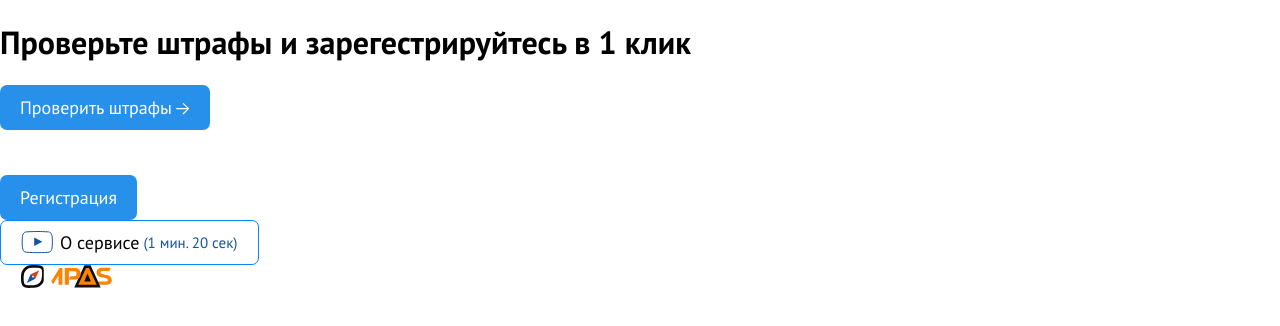
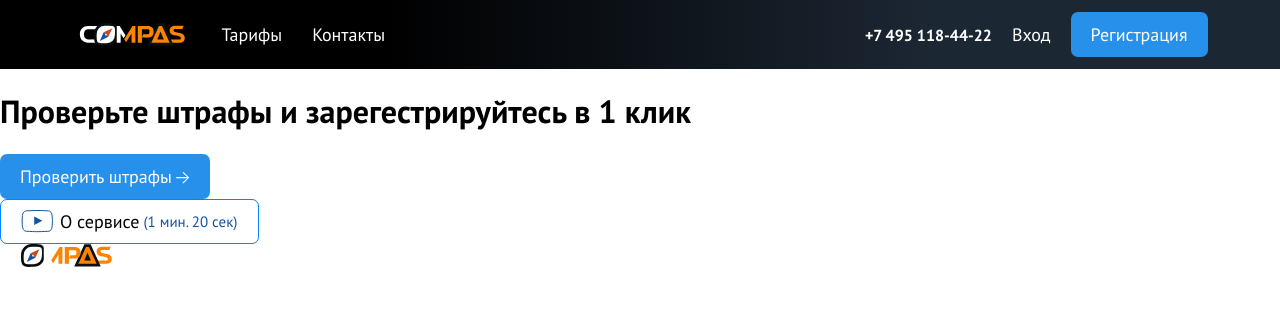
Before and after one commit to RomanovMichael/compas, a Nuxt app: page / in a window 1280 px wide. Shown: the top 326 px of the page. Built offline with nearby package versions, Linux system fonts and the light colour scheme.

Commit message:
feat: add layout-header, desktop version:

```diff
--- /dev/null
+++ b/components/layout/config.js
@@ -0,0 +1,10 @@
+export const nav = [
+  {
+    name: 'Тарифы',
+    url:'/pricing',
+  },
+  {
+    name: 'Контакты',
+    url:'/contacts',
+  },
+]
--- /dev/null
+++ b/components/layout/header/index.vue
@@ -0,0 +1,52 @@
+<script setup>
+
+</script>
+
+<template>
+  <header class="layout-header">
+    <ui-container class="layout-header__container">
+      <div class="layout-header__side layout-header__side--left">
+        <ui-logo/>
+        <layout-header-nav/>
+      </div>
+      <div class="layout-header__side layout-header__side--right">
+        <a href="tel:74951184422" target="_blank" class="layout-header__phone">+7 495 118-44-22</a>
+        <ui-button color="transparent" label="Вход"></ui-button>
+        <ui-button label="Регистрация"></ui-button>
+      </div>
+    </ui-container>
+  </header>
+</template>
+
+<style lang="scss">
+  .layout-header {
+    padding: 12px 0;
+    background: var(--gradient);
+
+    &__container {
+      display: flex;
+      align-items: center;
+      justify-content: space-between;
+    }
+
+    &__side {
+      display: flex;
+      align-items: center;
+
+      &--left {
+        gap: 30px;
+      }
+    }
+
+    &__phone {
+      font-weight: 700;
+      color: var(--light);
+      transition: .25s ease;
+
+      &:hover {
+        transition: .25s ease;
+        color: var(--orange);
+      }
+    }
+  }
+</style>
--- /dev/null
+++ b/components/layout/header/nav.vue
@@ -0,0 +1,39 @@
+<script setup>
+import { nav } from '../config'
+</script>
+
+<template>
+  <nav class="layout-header-nav">
+    <ul class="layout-header-nav__list">
+      <li
+        v-for="link in nav"
+        :key="link.name"
+        class="layout-header-nav__item"
+      >
+        <nuxt-link :to="link.url">{{ link.name }}</nuxt-link>
+      </li>
+    </ul>
+  </nav>
+</template>
+
+<style lang="scss">
+  .layout-header-nav {
+
+    &__list {
+      display: flex;
+      align-items: center;
+      gap: 30px;
+    }
+
+    & a {
+      color: var(--light);
+      font-size: 18px;
+      line-height: 23px;
+      transition: .25s ease;
+      &:hover {
+        color: var(--orange);
+        transition: .25s ease;
+      }
+    }
+  }
+</style>
--- a/components/ui/button.vue
+++ b/components/ui/button.vue
@@ -79,6 +79,7 @@ const clickHandler = () => {
     }
 
     &.ui-button--play {
+      opacity: 1;
       transition: all .25s ease;
       box-shadow: var(--smoke);
       background-color: var(--dark);
--- a/components/ui/container.vue
+++ b/components/ui/container.vue
@@ -8,6 +8,7 @@
 
 <style lang="scss">
 .ui-container {
+  margin: 0 auto;
   max-width: 1135px;
 }
 </style>
--- a/components/ui/logo.vue
+++ b/components/ui/logo.vue
@@ -15,6 +15,12 @@
   position: relative;
   width: 119px;
   height: 23px;
+  transition: opacity .25s ease;
+
+  &:hover {
+    opacity: .9;
+    transition: opacity .25s ease;
+  }
 
   & svg {
     position: absolute;
--- a/layouts/default.vue
+++ b/layouts/default.vue
@@ -5,8 +5,9 @@ const mainStore = useMainStore()
 </script>
 
 <template>
+  <layout-header/>
   <main>
     <nuxt-page />
-    <ui-popup v-show="mainStore.popup"/>
+    <ui-popup v-if="mainStore.popup"/>
   </main>
 </template>
--- /dev/null
+++ b/pages/auth.vue
@@ -0,0 +1,7 @@
+<script setup></script>
+
+<template>
+  <ui-container>
+    <h1>Вход</h1>
+  </ui-container>
+</template>
--- /dev/null
+++ b/pages/contacts.vue
@@ -0,0 +1,7 @@
+<script setup></script>
+
+<template>
+  <ui-container>
+    <h1>Контакты</h1>
+  </ui-container>
+</template>
--- a/pages/index.vue
+++ b/pages/index.vue
@@ -7,8 +7,6 @@ const mainStore = useMainStore()
 <template>
   <h1>Проверьте штрафы и зарегестрируйтесь в 1 клик</h1>
   <ui-button requestBtn label="Проверить штрафы"></ui-button>
-  <ui-button color="transparent" label="О сервисе"></ui-button>
-  <ui-button label="Регистрация"></ui-button>
   <ui-button @click="mainStore.togglePopup()" playBtn label="О сервисе"></ui-button>
   <ui-logo/>
 </template>
--- /dev/null
+++ b/pages/pricing.vue
@@ -0,0 +1,8 @@
+<script setup></script>
+
+<template>
+
+  <ui-container>
+    <h1>Тарифы</h1>
+  </ui-container>
+</template>
--- /dev/null
+++ b/pages/registry.vue
@@ -0,0 +1,7 @@
+<script setup></script>
+
+<template>
+  <ui-container>
+    <h1>Регистрация</h1>
+  </ui-container>
+</template>
```
